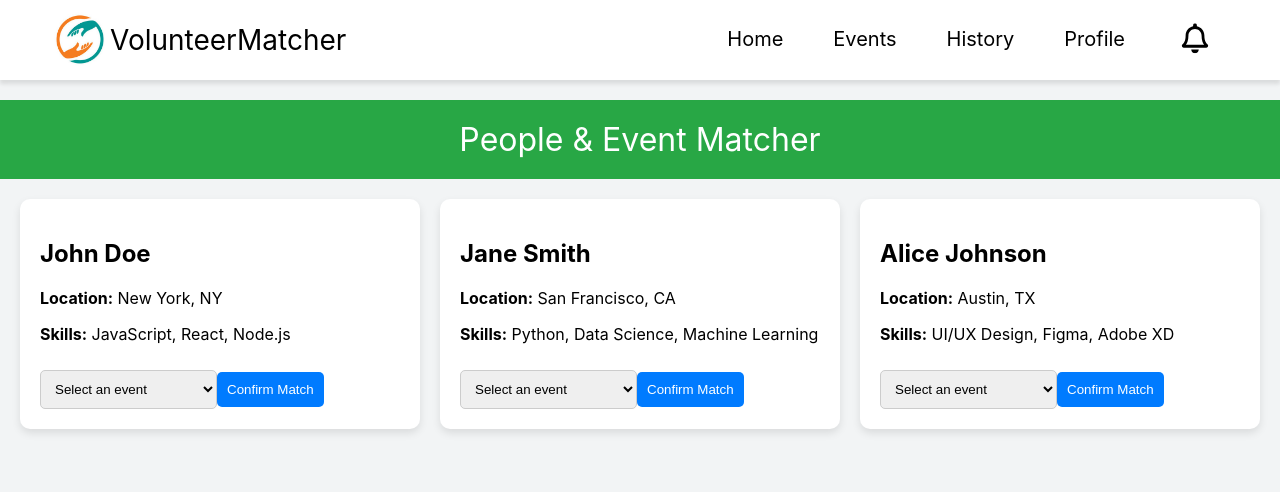
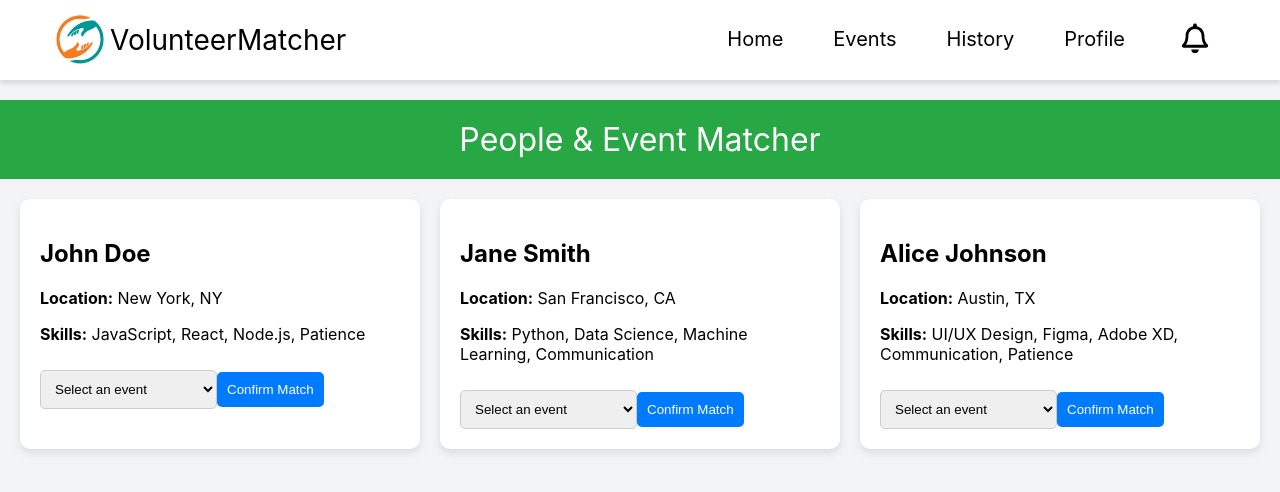
Before and after one commit to Ryan-Gunawan/COSC-4353, a React (Vite) app in the folder frontend/: page /eventmatch in a window 1280 px wide. Shown: the top 492 px of the page. Built offline with nearby package versions, Linux system fonts and the light colour scheme.

Commit message:
Event match Hover for skills

```diff
--- a/frontend/src/routes/EventMatch.jsx
+++ b/frontend/src/routes/EventMatch.jsx
@@ -7,25 +7,46 @@ const PeopleEventMatcher = () => {
   {
     name: "John Doe",
     location: "New York, NY",
-      skills: ["JavaScript", "React", "Node.js"]
+    skills: ["JavaScript", "React", "Node.js", "Patience"]
   },
   {
     name: "Jane Smith",
     location: "San Francisco, CA",
-      skills: ["Python", "Data Science", "Machine Learning"]
+    skills: ["Python", "Data Science", "Machine Learning", "Communication"]
   },
   {
     name: "Alice Johnson",
     location: "Austin, TX",
-      skills: ["UI/UX Design", "Figma", "Adobe XD"]
+    skills: ["UI/UX Design", "Figma", "Adobe XD", "Communication", "Patience"]
   }
 ];
 
-  // Hardcoded event names
+// Hardcoded event details
 const events = [
-    "Tech Conference 2024",
-    "Music Festival",
-    "Startup Pitch Night"
+  {
+    eventName: "Tech Conference 2024",
+    description: "Join us for a day of insightful talks and networking with industry leaders in technology.",
+    location: "San Francisco, CA",
+    skills: ["JavaScript", "React"],
+    urgency: "High",
+    eventDate: "2024-10-15"
+  },
+  {
+    eventName: "Music Festival",
+    description: "A weekend filled with live music performances from top artists around the world.",
+    location: "Austin, TX",
+    skills: ["Patience", "Communication"],
+    urgency: "Low",
+    eventDate: "2024-09-25"
+  },
+  {
+    eventName: "Startup Pitch Night",
+    description: "Watch innovative startups pitch their ideas to investors and compete for prizes.",
+    location: "New York, NY",
+    skills: ["Presentation", "Communication"],
+    urgency: "Medium",
+    eventDate: "2024-11-05"
+  }
 ];
 
   // State to store selected event for each person
@@ -39,9 +60,26 @@ const PeopleEventMatcher = () => {
     }));
   };
 
+    // Function to check if the person has the required skills for the selected event
+    const hasRequiredSkills = (personSkills, eventSkills) => {
+      return eventSkills.every(skill => personSkills.includes(skill));
+    };
+
   // Handle confirm button click
   const handleConfirm = (personName) => {
-    alert(`${personName} is matched with ${selectedEvents[personName]}`);
+    const selectedEventName = selectedEvents[personName];
+    const selectedEvent = events.find(event => event.eventName === selectedEventName);
+    const person = people.find(p => p.name === personName);
+
+    if (selectedEvent && person) {
+      const isMatch = hasRequiredSkills(person.skills, selectedEvent.skills);
+
+      if (isMatch) {
+        alert(`${personName} is successfully matched with ${selectedEvent.eventName}!`);
+      } else {
+        alert(`${personName} does not have the required skills for ${selectedEvent.eventName}.`);
+      }
+    }
   };
 
   return (
@@ -65,7 +103,13 @@ const PeopleEventMatcher = () => {
             >
               <option value="">Select an event</option>
               {events.map((event, idx) => (
-                <option key={idx} value={event}>{event}</option>
+                <option
+                  key={idx}
+                  value={event.eventName}
+                  title={`Skills required: ${event.skills.join(', ')}`}  // Tooltip with required skills
+                >
+                  {event.eventName}
+                </option>
               ))}
             </select>
 
```
Lines whose indentation alone changed are shown as unchanged.
